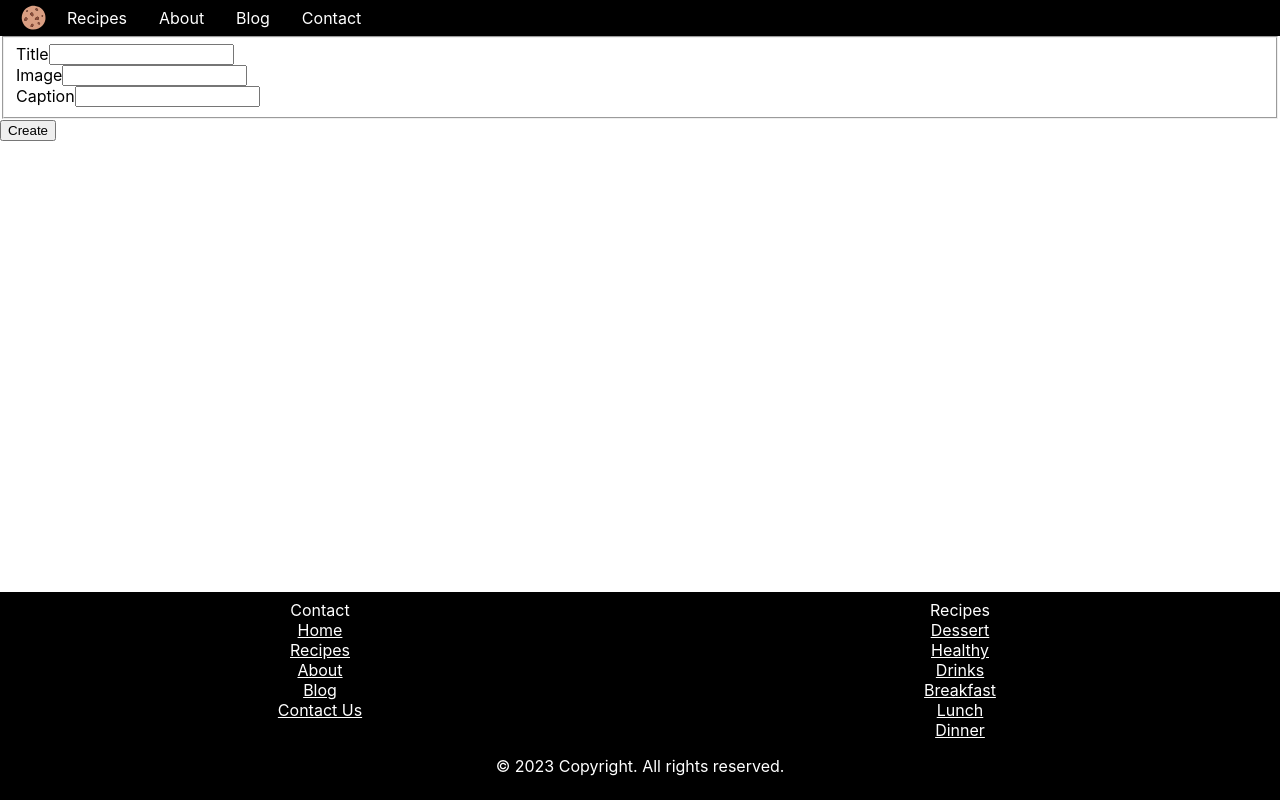
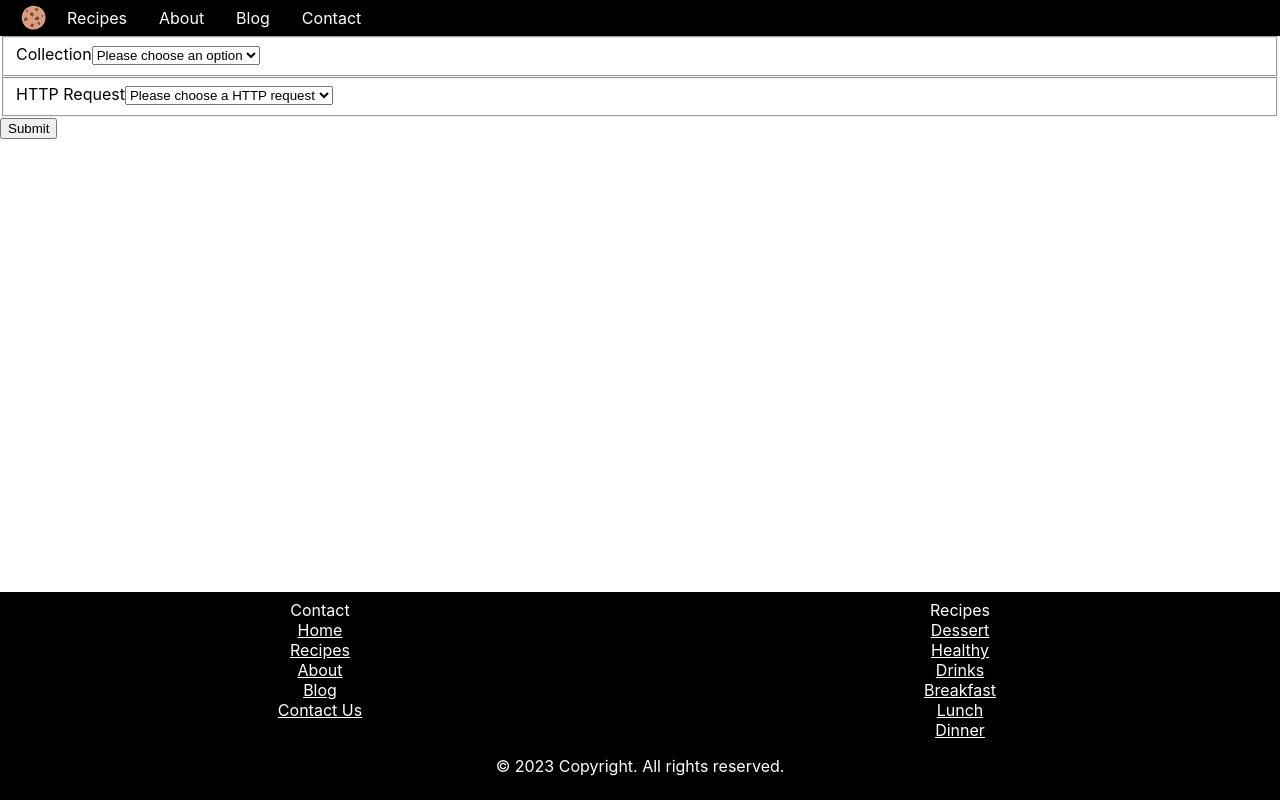
Before and after one commit to michulee/foodiary, a React (Create React App) app: page /foodiary/admin in a window 1280 px wide. Built offline with nearby package versions, Linux system fonts and the light colour scheme.

Commit message:
Removing ignored files

```diff
--- a/src/pages/AdminDashboard.tsx.tsx
+++ b/src/pages/AdminDashboard.tsx.tsx
@@ -9,7 +9,20 @@ const AdminDashboard = () => {
     const [image, setImage] = useState()
     const [caption, setCaption] = useState()
 
-    const handleChange = (event : ChangeEvent) => {
+    const [collection, setCollection] = useState('')
+    const [request, setRequest] = useState('')
+
+    const [inputs, toggleInputs] = useState(false)
+
+    const handleRequestChange = (event: any) => {
+        setRequest(event.target.value)
+    }
+
+    const handleCollectionChange = (event: any) => {
+        setCollection(event.target.value)
+    }
+
+    const handleChange = (event: ChangeEvent) => {
         // setData((prevState) => ({
         //     ...prevState,
         //     [event.target]: event.target.value
@@ -20,30 +33,81 @@ const AdminDashboard = () => {
     //     event: FormEvent
     // }
     // const handleSubmit = async (event : SubmitProps) => {
-    const handleSubmit = async (event : FormEvent) => {
+    const handleSubmit = async (event: FormEvent) => {
         event.preventDefault();
-        console.log("EVENT: ", event.target)
+        console.log("COLLECTION: ", collection)
+        console.log('REQUEST: ', request)
         try {
-            const options = {
-                method: 'post',
-                headers: { 'Content-Type': 'application/json' }
-                // body: JSON.stringify(body)
-            }
-            // const response = await fetch(process.env.REACT_APP_GET_RECIPES!, options);
+            // const options = {
+            //     method: request,
+            //     headers: { 'Content-Type': 'application/json' }
+            //     // body: JSON.stringify(body)
+            // }
+            // const response = await fetch(process.env.REACT_APP_GET_RECIPES!, options)
+            //     .then((response) => setData(response.json()));
+
+            const response = await fetch(process.env.REACT_APP_GET_RECIPES!)
+                .then((response) => setData(response.json()));
+
+            // console.log(data)
         } catch (error) {
             console.error(error)
         }
     }
 
-    return(
-            <form method="post" onSubmit={(e) => handleSubmit(e)}>
+    const TableHead = () => {
+
+        return (
+            <></>
+        )
+    }
+    const TableBody = () => {
+        return (
+            <>
+                {data && console.log(data)}
+            </>
+        )
+    }
+
+    return (
+        <>
+            <form onSubmit={(e) => handleSubmit(e)}>
                 <fieldset>
-                    <Input type='text' label='Title' htmlFor='title' name='title'/>
-                    <Input type='text' label='Image' htmlFor='image' name='image'/>
-                    <Input type='text' label='Caption' htmlFor='caption' name='caption'/>
+                    <label htmlFor="collection">Collection</label>
+                    <select name="collection" id="collection" onChange={handleCollectionChange}>
+                        <option value="">Please choose an option</option>
+                        <option value="recipes">recipes</option>
+                        <option value="featured">featured</option>
+                    </select>
                 </fieldset>
-                <button type="submit">Create</button>
+                <fieldset>
+                    <label htmlFor="request">HTTP Request</label>
+                    <select name="request" id="request" onChange={handleRequestChange}>
+                        <option value="" selected disabled>Please choose a HTTP request</option>
+                        <option value="GET">GET</option>
+                        <option value="POST">POST</option>
+                        <option value="PUT">PUT</option>
+                        <option value="DELETE">DELETE</option>
+                    </select>
+                </fieldset>
+                {inputs ?
+                    <fieldset>
+                        <Input type='text' label='Title' htmlFor='title' name='title' />
+                        <Input type='text' label='Image' htmlFor='image' name='image' />
+                        <Input type='text' label='Caption' htmlFor='caption' name='caption' />
+                    </fieldset>
+                    : null}
+                <button type="submit">Submit</button>
             </form>
+            <table>
+                <thead>
+                    <TableHead />
+                </thead>
+                <tbody>
+                    <TableBody />
+                </tbody>
+            </table>
+        </>
     )
 }
 
```
Also changed, not shown: 2 other files (tests, documents, lock files or other folders).
